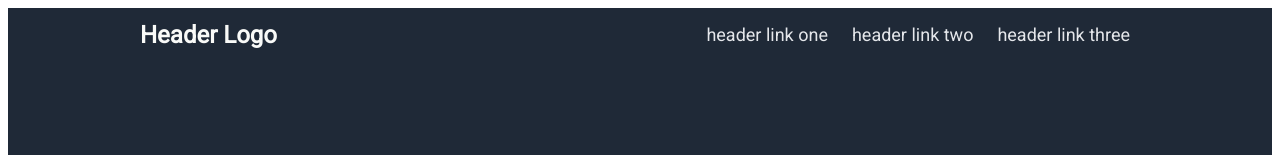
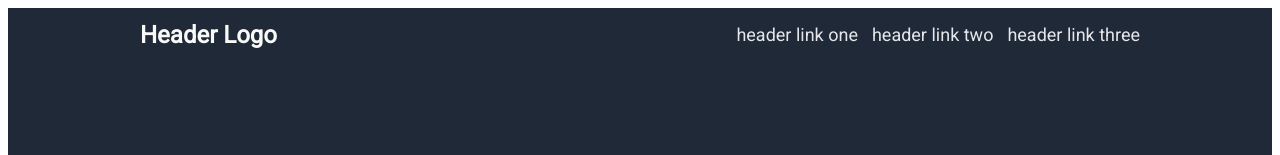
Before and after one commit to djanyreason/andThisIsAWebsite, a plain HTML site: page index.html in a window 1280 px wide. Shown: the top 155 px of the page. Drawn offline with Linux system fonts and the light colour scheme.

Commit message:
Eliminates right margin on header links
Prior to this commit, li elements in the header had 10px margins on
all sides. This caused them not to align flush to the right margin of
the 1000px wide content section in the page. This commit changes the
margin on these li elements to be margin-left, so they are spaced
from each other but are aligned along the right margin of the
conent.

```diff
--- a/styles.css
+++ b/styles.css
@@ -42,7 +42,7 @@ button {
 
 .header li {
     display: inline;
-    margin: 10px;
+    margin-left: 10px;
 }
 
 .header .Logo {
```
